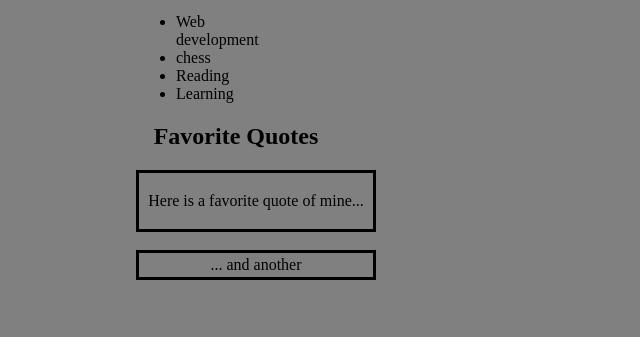
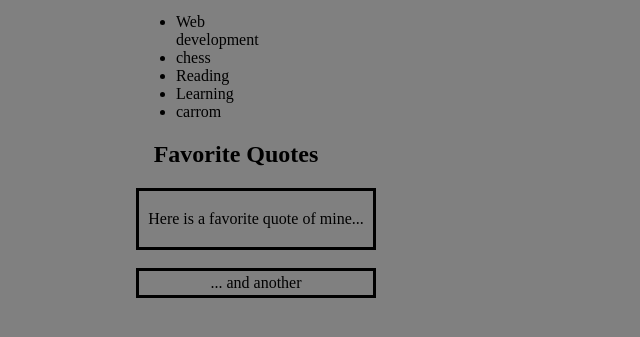
Before and after one commit to sonali226/Firstweb, a plain HTML site: page index.html in a window 1280 px wide. Shown: the part 101-438 px from the top of the page, without its empty margins (304-944 px from the left). Drawn offline with Linux system fonts and the light colour scheme.

Commit message:
added one more list

```diff
--- a/index.html
+++ b/index.html
@@ -16,6 +16,7 @@
                  <li>chess</li>
                  <li>Reading</li>
                  <li>Learning</li>
+<li>carrom</li>
              </ul>
             </div>
              <div>
```
Also changed, not shown: 1 other file.
